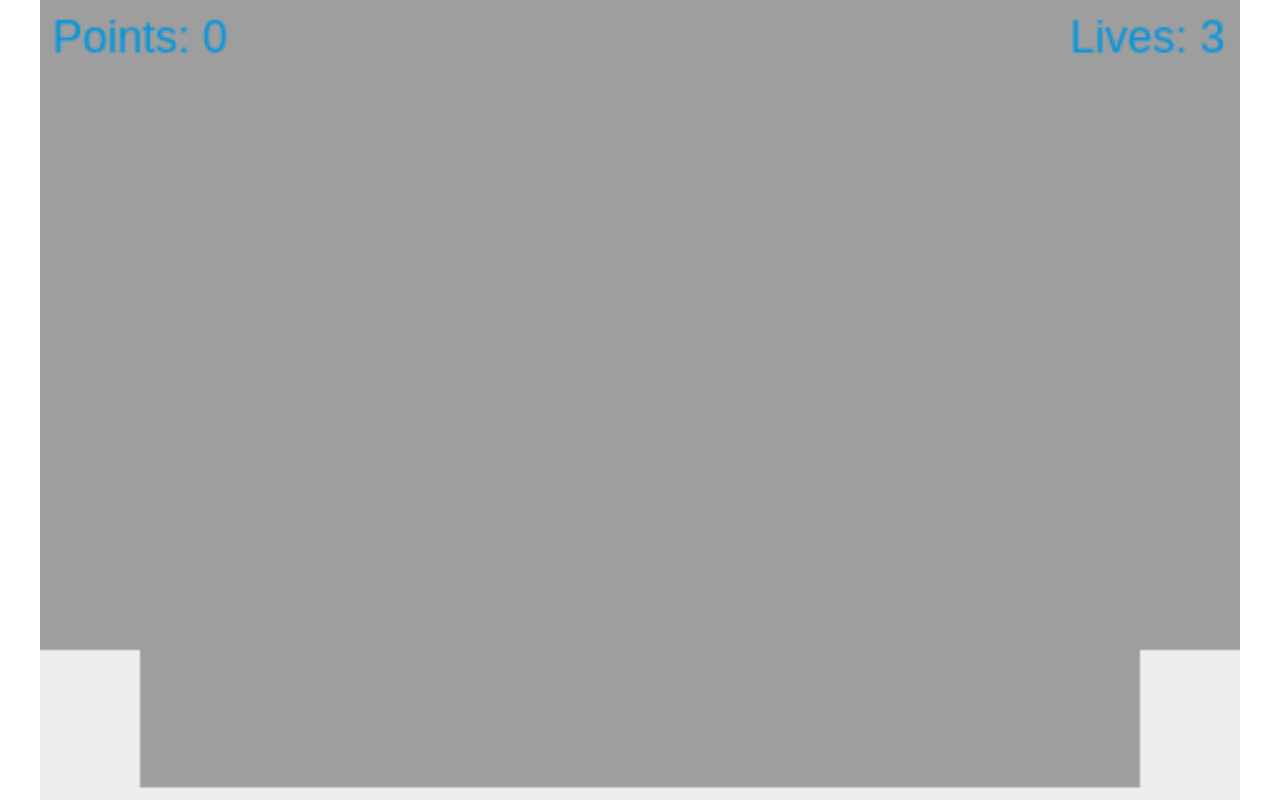
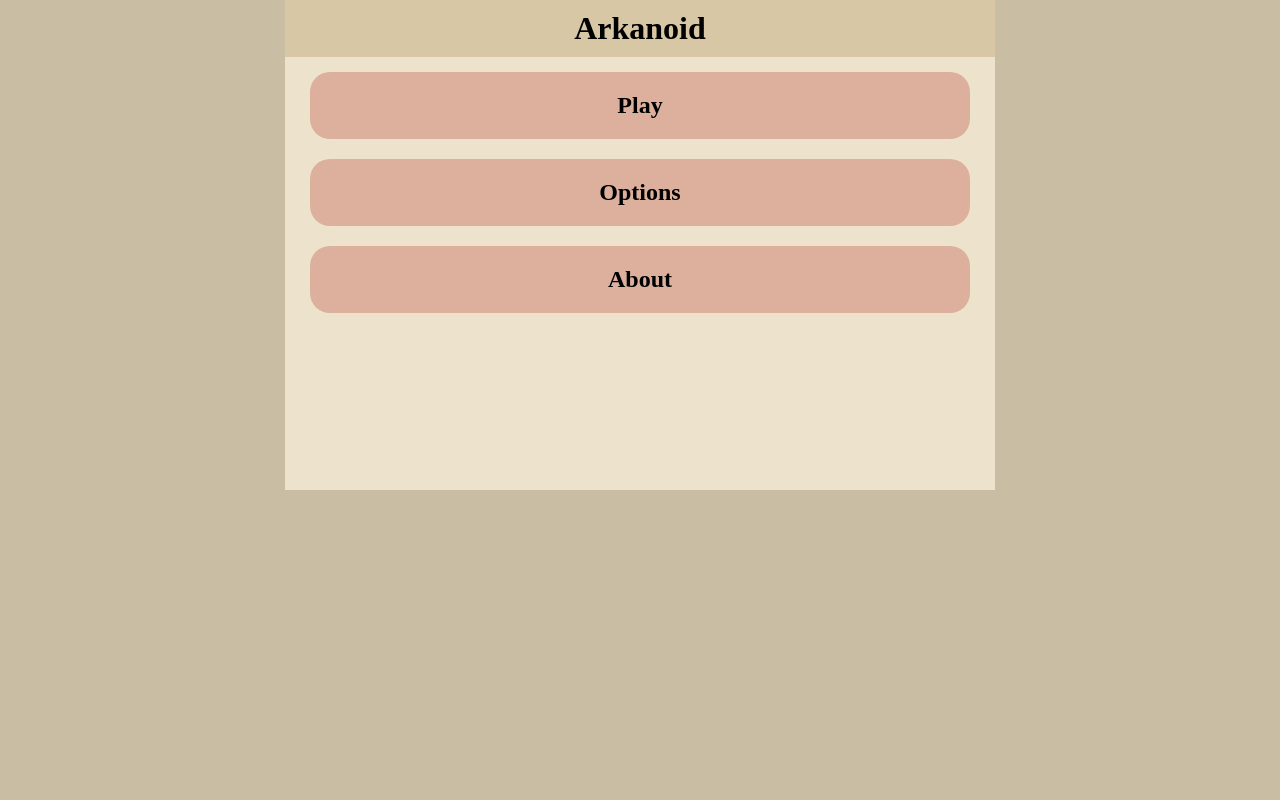
Before and after one commit to sen9ka/game, a plain HTML site: page index.html in a window 1280 px wide. Drawn offline with Linux system fonts and the light colour scheme; animation ran at ten frames a second.

Commit message:
game update one

```diff
--- a/index.html
+++ b/index.html
@@ -4,11 +4,91 @@
     <meta charset="UTF-8">
     <meta name="viewport" content="width=device-width, initial-scale=1.0">
     <title>Document</title>
-    <style>* { padding: 0; margin: 0; }</style>
     <script src="phaser.min.js"></script>
+   	<style>
+   		*{
+	padding: 0;
+	margin: 0;
+}
+
+body{
+	background-color: #C9BDA3;
+}
+
+.menu{
+	background-color: #EDE2CB;
+	height: 480px;
+	width: 700px;
+	display: block;
+	margin: auto;
+	text-align: center;
+	padding: 5px;
+}
+
+.head{
+	padding: 10px;
+	background-color: #D8C7A4;
+	margin: -5px;
+}
+
+.play{
+	padding: 20px;
+	margin: 20px;
+	background-color: #DDB09D;
+	border-radius: 20px;
+}
+.play:hover{
+	padding: 20px;
+	margin: 10px;
+	margin-top: 20px;
+	background-color: #D89A7F;
+}
+
+.options{
+	padding: 20px;
+	margin: 20px;
+	background-color: #DDB09D;
+	border-radius: 20px;
+}
+.options:hover{
+	padding: 20px;
+	margin: 10px;
+	margin-top: 20px;
+	background-color: #D89A7F;
+}
+
+.about{
+	padding: 20px;
+	margin: 20px;
+	background-color: #DDB09D;
+	border-radius: 20px;
+}
+.about:hover{
+	padding: 20px;
+	margin: 10px;
+	margin-top: 20px;
+	background-color: #D89A7F;
+}
+   	</style>
 </head>
 <body>
+    <div class="menu">
+    	<div class="head">
+    		<h1>Arkanoid</h1>
+    	</div>
 
-    <script src="app.js"></script>
+    	<div class="play" onclick="document.location='play.html'">
+    		<h2>Play</h2>
+    	</div>
+
+    	<div class="options" onclick="document.location='options.html'">
+    		<h2>Options</h2>
+    	</div>
+
+    	<div class="about" onclick="document.location='about.html'">
+    		<h2>About</h2>
+    	</div>
+    </div>
+    <!-- <script src="app.js"></script> -->
 </body>
 </html>
```
